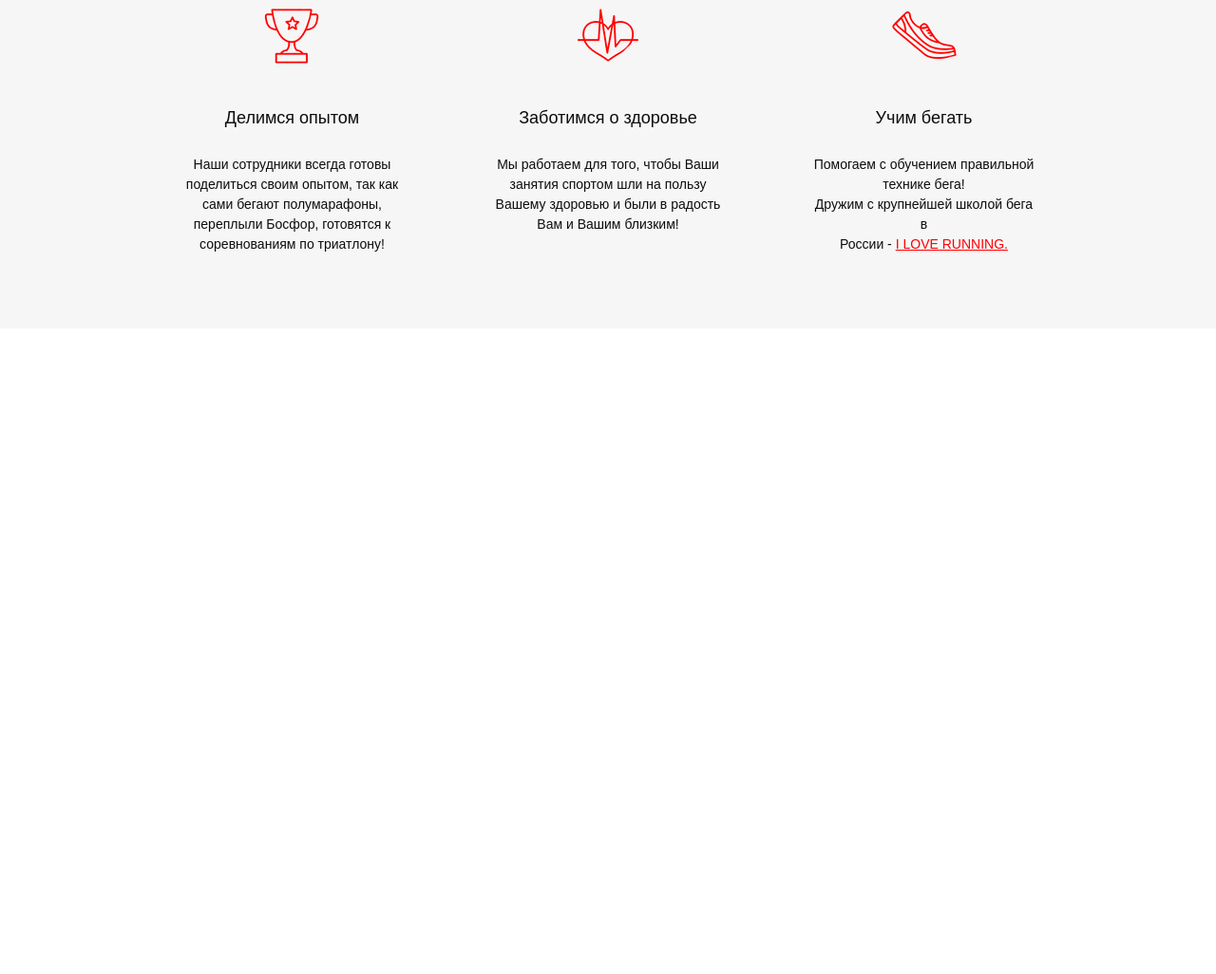
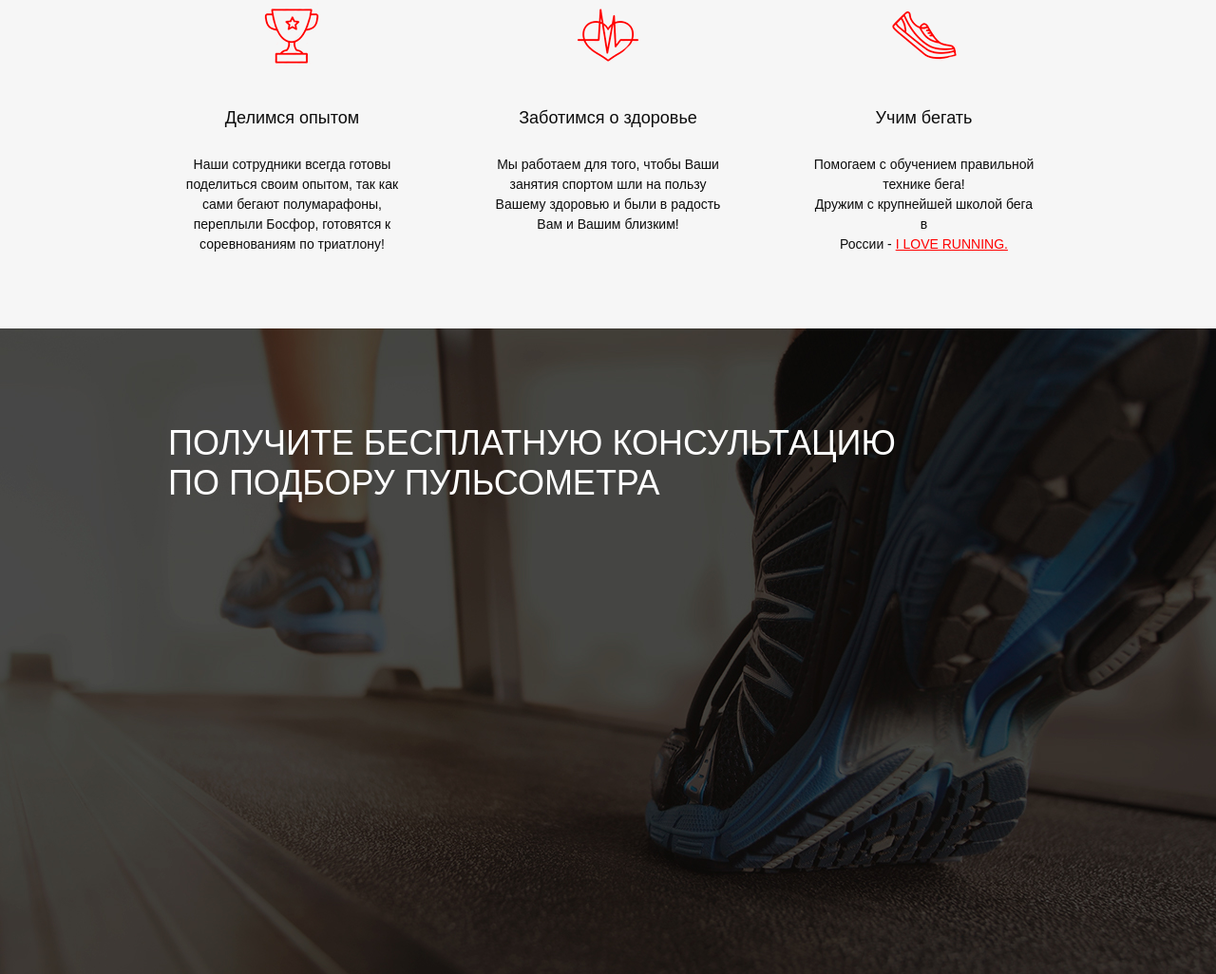
Before and after one commit to AlexKhischenko/HeartRateMonito_Polar, a website: page src/index.html in a window 1280 px wide. Shown: the part 870-1896 px from the top of the page at 95% size. Before the commit the page ends 1216 px from the top, so only its background shows below. Drawn offline with Linux system fonts and the light colour scheme.

Commit message:
added a skeleton of a consultation section

```diff
--- a/src/index.html
+++ b/src/index.html
@@ -137,5 +137,18 @@
         </div>
     </section>
 
+    <section class="consultation">
+        <div class="container">
+            <div class="row">
+                <div class="col-11 offset-1">
+                    <h2 class="consultation__title">
+                        Получите бесплатную консультацию
+                        по подбору пульсометра
+                    </h2>
+                </div>
+            </div>
+        </div>
+    </section>
+
 </body>
 </html>
--- /dev/null
+++ b/src/sass/blocks/_consultation.scss
@@ -0,0 +1,14 @@
+.consultation {
+    min-height: 680px;
+    padding: 100px 0 92px;
+    background: url("../img/consultation/consultation-bg.jpg") center center/cover no-repeat;
+    &__title {
+        max-width: 790px;
+        font-size: 36px;
+        font-weight: 500;
+        line-height: normal;
+        text-align: left;
+        text-transform: uppercase;
+        color: #ffffff;
+    }
+}
--- a/src/sass/style.scss
+++ b/src/sass/style.scss
@@ -9,5 +9,6 @@
 @import "blocks/promo.scss";
 @import "blocks/header.scss";
 @import "blocks/advantages.scss";
+@import "blocks/consultation.scss";
 
 @import "base/media.scss";
```
Also changed, not shown: src/css/style.min.css.
